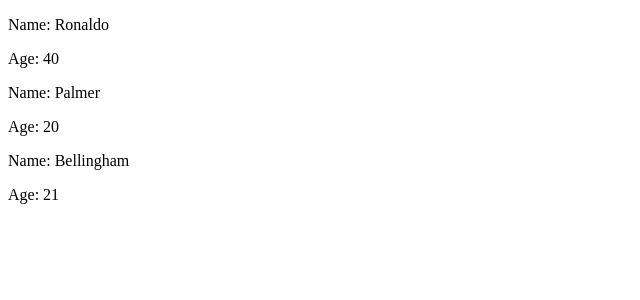
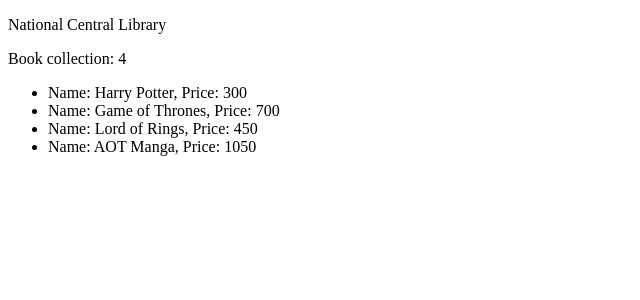
Before and after one commit to imam-hasan-jami/Programming-Hero, a React (Vite) app in the folder Practice/React/first-react-app/: page / in a window 1280 px wide. Shown: the top 300 px of the page, without its empty margins (0-640 px from the left). Built offline with nearby package versions, Linux system fonts and the light colour scheme.

Commit message:
rendering lists of users using map with 2 different files

```diff
--- a/Practice/React/first-react-app/src/App.jsx
+++ b/Practice/React/first-react-app/src/App.jsx
@@ -1,6 +1,7 @@
 import Student from './Student'
 import ToDo from './ToDo';
 import Superstar from './Superstar';
+import Library from './Library';
 
 function App() {
 
@@ -10,6 +11,13 @@
     {id:1, name:"Ronaldo", age: 40},
     {id:2, name:"Palmer", age: 20},
     {id:3, name:"Bellingham", age: 21}
+  ];
+
+  const books = [
+    {id: 1, name: "Harry Potter", price: 300},
+    {id: 2, name: "Game of Thrones", price: 700},
+    {id: 3, name: "Lord of Rings", price: 450},
+    {id: 4, name: "AOT Manga", price: 1050}
   ];
 
     return (
@@ -32,9 +40,11 @@
         {/* <ToDo task="Pray Tahajjud" time={time} isDone={false} />
         <ToDo task="Eat Seheri" time={30} isDone={true} /> */}
 
-        {
+        {/* {
           superstars.map(superstar => <Superstar key={superstar.id} superstar={superstar}/>)
-        }
+        } */}
+
+        <Library books={books}/>
       </>
     )
 }
--- /dev/null
+++ b/Practice/React/first-react-app/src/Book.jsx
@@ -0,0 +1,7 @@
+function Book({book}) {
+    return (
+        <li>Name: {book.name}, Price: {book.price}</li>
+    )
+}
+
+export default Book
--- /dev/null
+++ b/Practice/React/first-react-app/src/Library.jsx
@@ -0,0 +1,17 @@
+import Book from "./Book"
+
+function Library({books}) {
+    return (
+        <div>
+            <p>National Central Library</p>
+            <p>Book collection: {books.length}</p>
+            <ul>
+                {
+                    books.map(book => <Book key={book.id} book={book} />)
+                }
+            </ul>
+        </div>
+    )
+}
+
+export default Library
```
